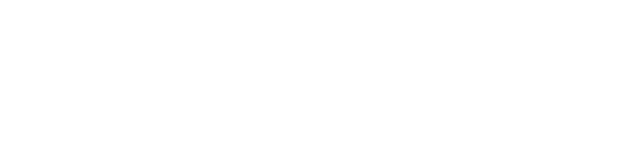
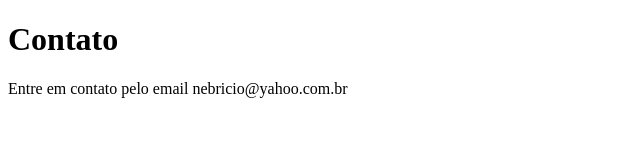
Before and after one commit to Nebricio/sistema-de-cadastro, a plain HTML site: page contato.html in a window 1280 px wide. Shown: the whole page, without its empty margins (0-640 px from the left). Drawn offline with Linux system fonts and the light colour scheme.

Commit message:
adicionando email ao contato

```diff
--- a/contato.html
+++ b/contato.html
@@ -7,6 +7,7 @@
     <title>Contato</title>
 </head>
 <body>
-
+    <h1>Contato</h1>
+    <p>Entre em contato pelo email nebricio@yahoo.com.br</p>
 </body>
 </html>
```
